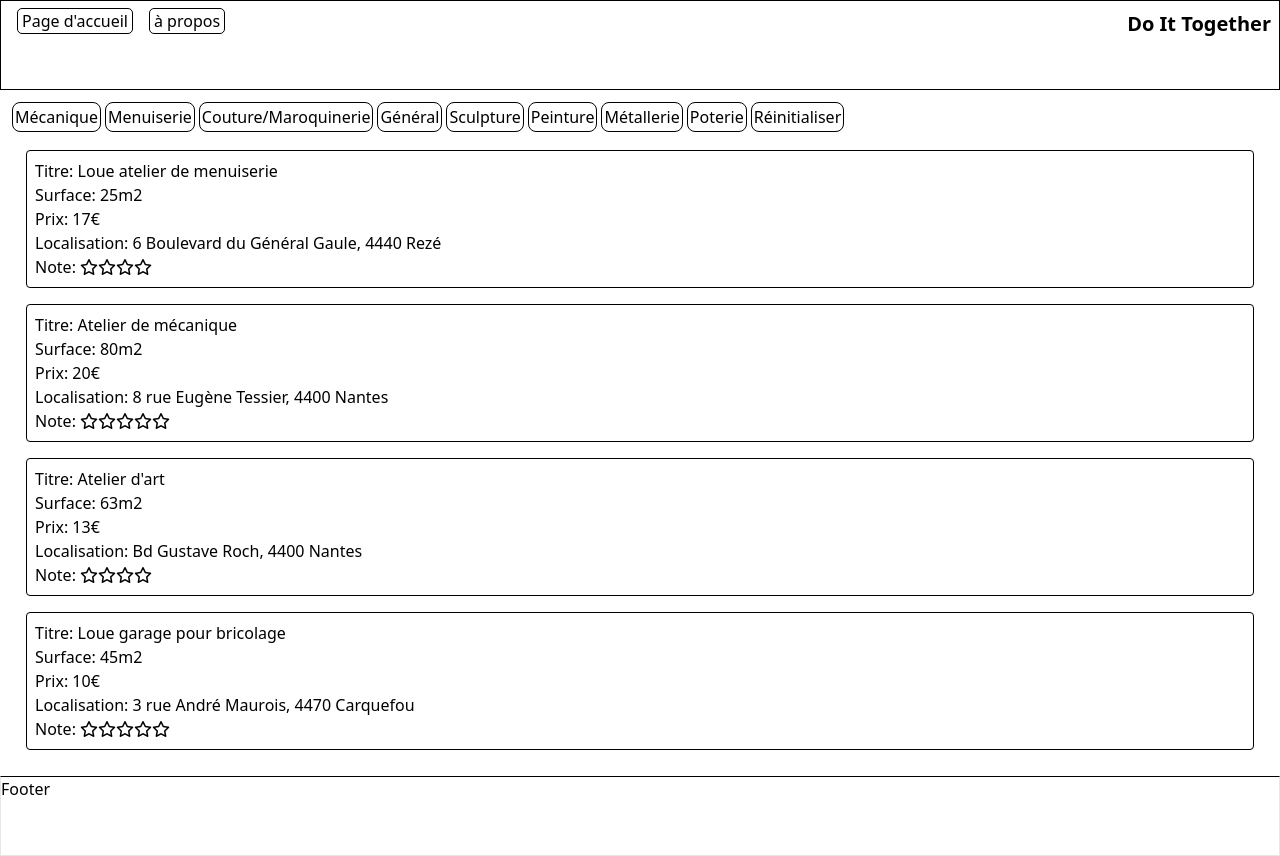
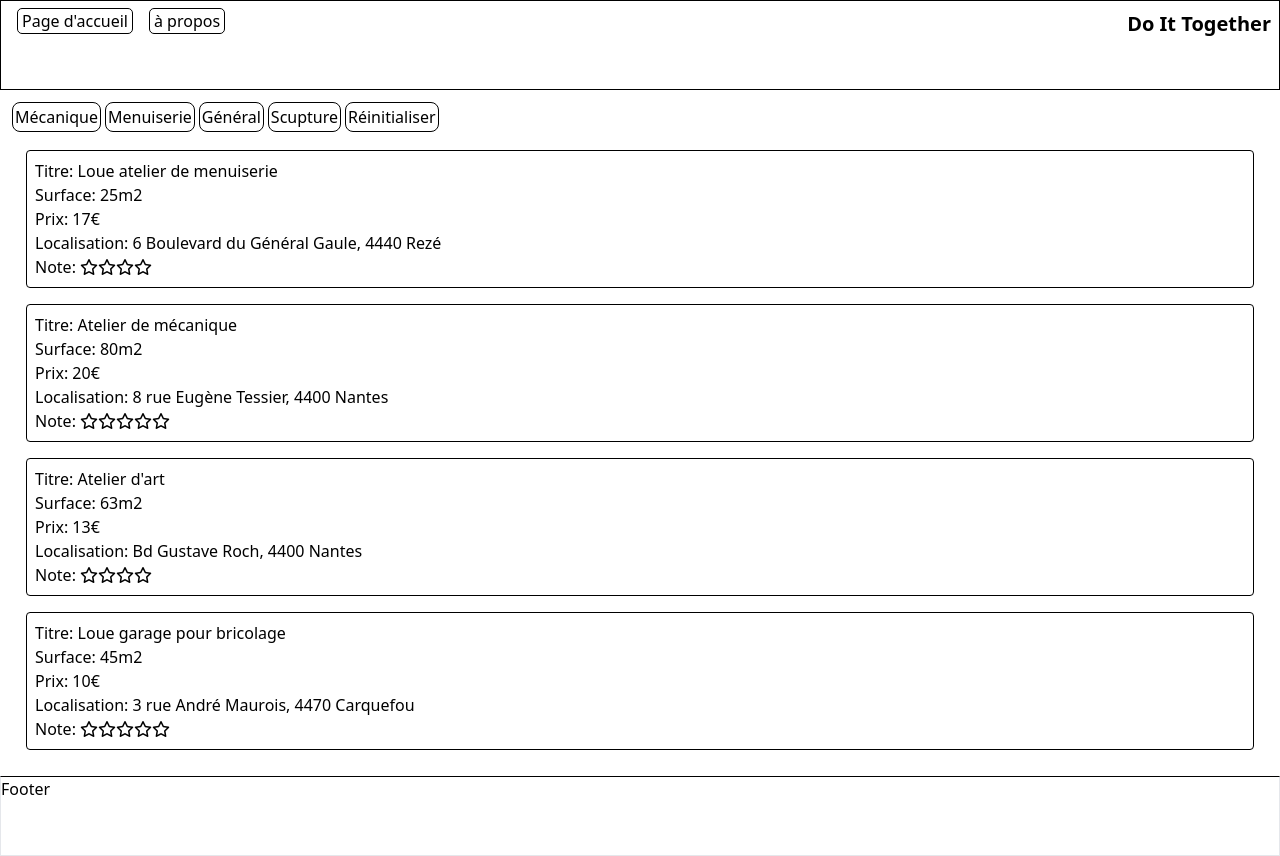
Before and after one commit to PierreQuignon/do-it-together-React, a React (Vite) app: page /workshops in a window 1280 px wide. Built offline with nearby package versions, Linux system fonts and the light colour scheme; a web font is replaced by a local one.

Commit message:
finished the tags filters

```diff
--- a/src/components/Filters.tsx
+++ b/src/components/Filters.tsx
@@ -18,52 +18,30 @@ const Filters: FC<categoriesProps> = ({
     }
   }
 
-  const [isToggled, setIsToggled] = useState(false);
-
-  const handleClick = () => {
-    setIsToggled(prevState => !prevState);
-  };
+  const [mecaToggled, setMecaToggled] = useState(false);
+  const [menuiToggled, setMenuiToggled] = useState(false);
+  const [geneToggled, setGeneToggled] = useState(false);
+  const [sculToggled, setSculToggled] = useState(false)
 
 
   return (
     <>
       <div className="tags-categories-container">
-        <button className={isToggled? 'toggled-class': 'tag-filter'} onClick={() => {addCategory("Mécanique"); handleClick()}}>
+        <button className={mecaToggled? 'toggled-class': 'tag-filter'} onClick={() => {addCategory("Mécanique"); setMecaToggled(prevState => !prevState)}}>
           Mécanique
         </button>
-        <button
-          className="tag-filter"
-          onClick={() => addCategory("Menuiserie")}
-        >
+        <button className={menuiToggled? 'toggled-class': 'tag-filter'} onClick={() => {addCategory("Menuiserie"); setMenuiToggled(prevState => !prevState)}}>
           Menuiserie
         </button>
-        <button
-          className="tag-filter"
-          onClick={() => addCategory("Couture/Maroquinerie")}
-        >
-          Couture/Maroquinerie
-        </button>
-        <button className="tag-filter" onClick={() => addCategory("Général")}>
+        <button className={geneToggled? 'toggled-class': 'tag-filter'} onClick={() => {addCategory("Général"); setGeneToggled(prevState => !prevState)}}>
           Général
         </button>
-        <button className="tag-filter" onClick={() => addCategory("Sculpture")}>
-          Sculpture
-        </button>
-        <button className="tag-filter" onClick={() => addCategory("Peinture")}>
-          Peinture
-        </button>
-        <button
-          className="tag-filter"
-          onClick={() => addCategory("Métallerie")}
-        >
-          Métallerie
-        </button>
-        <button className="tag-filter" onClick={() => addCategory("Poterie")}>
-          Poterie
+        <button className={sculToggled? 'toggled-class': 'tag-filter'} onClick={() => {addCategory("Sculpture"); setSculToggled(prevState => !prevState)}}>
+          Scupture
         </button>
         <button
           className="reinitialized-btn"
-          onClick={() => setActiveCategories([])}
+          onClick={() => {setMecaToggled(false); setMenuiToggled(false); setGeneToggled(false); setSculToggled(false); setActiveCategories([])}}
         >
           Réinitialiser
         </button>
--- a/src/pages/Workshops.tsx
+++ b/src/pages/Workshops.tsx
@@ -22,6 +22,7 @@ const Workshops: FC = () => {
   const [workshops, setWorkshops] = useState<Workshop[]>([]);
 
   const [activeCategories, setActiveCategories] = useState<Array<string>>([]);
+  console.log('activeCategories', activeCategories);
 
 
   useEffect(() => {
@@ -29,13 +30,6 @@ const Workshops: FC = () => {
       .then((res) => res.json())
       .then((resJson) => {
         setWorkshops(resJson.workshops);
-
-        const categories: string[] = resJson.workshops.reduce(
-          (acc: string[], workshop: Workshop) =>
-            acc.includes(workshop.category) ? acc : acc.concat(workshop.category),
-            []
-        );
-        setActiveCategories(categories);
       });
   }, []);
 
```
